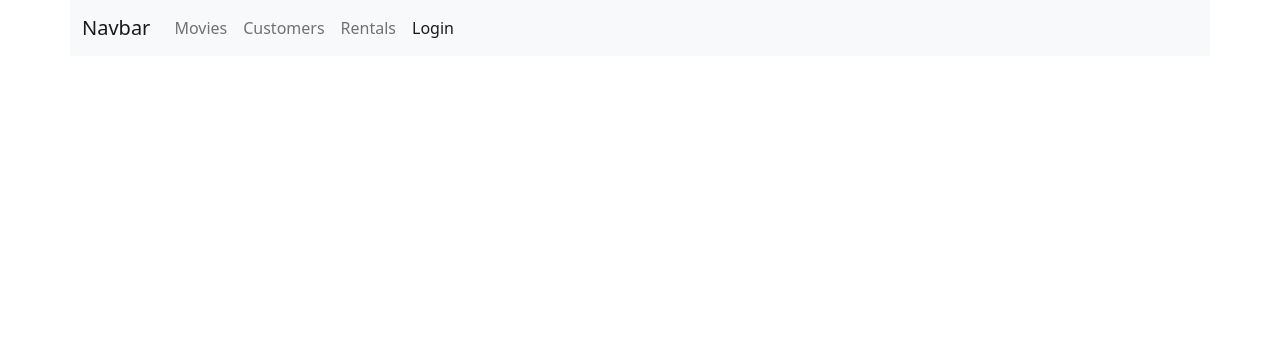
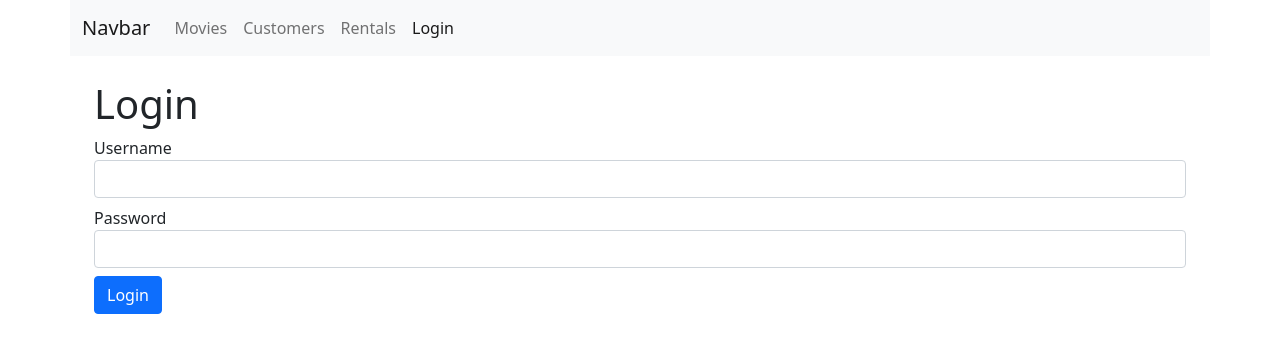
Before and after one commit to Daniyal-Shah/vidly-react, a React (Create React App) app: page /login in a window 1280 px wide. Shown: the top 352 px of the page. Built offline with nearby package versions, Linux system fonts and the light colour scheme.

Commit message:
Handling form submission

```diff
--- a/src/components/loginForm.jsx
+++ b/src/components/loginForm.jsx
@@ -1,8 +1,30 @@
 import React from "react";
 
 class LoginForm extends React.Component {
+  handleSubmit = (e) => {
+    e.preventDefault();
+
+    console.log("form submitted");
+  };
   render() {
-    return <div></div>;
+    return (
+      <div className="container">
+        <h1 className="mb-2">Login</h1>
+        <form className="" onSubmit={this.handleSubmit}>
+          <div className="form-group mb-2">
+            <label htmlFor="usernameField">Username</label>
+            <input type="text" id="usernameField" className="form-control" />
+          </div>
+          <div className="form-group mb-2">
+            <label htmlFor="passwordField">Password</label>
+            <input type="text" id="passwordField" className="form-control" />
+          </div>
+          <div className="form-group mb-2">
+            <button className="btn btn-primary">Login</button>
+          </div>
+        </form>
+      </div>
+    );
   }
 }
 
```
